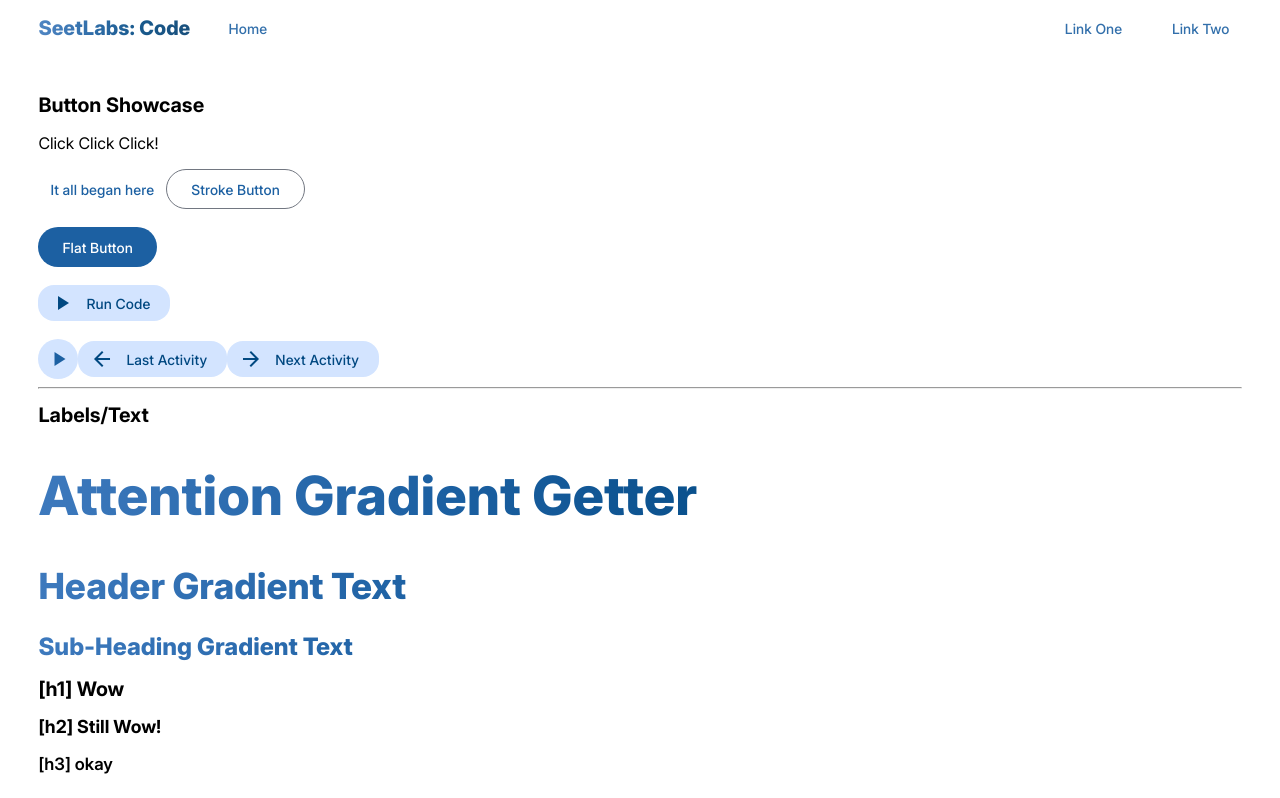
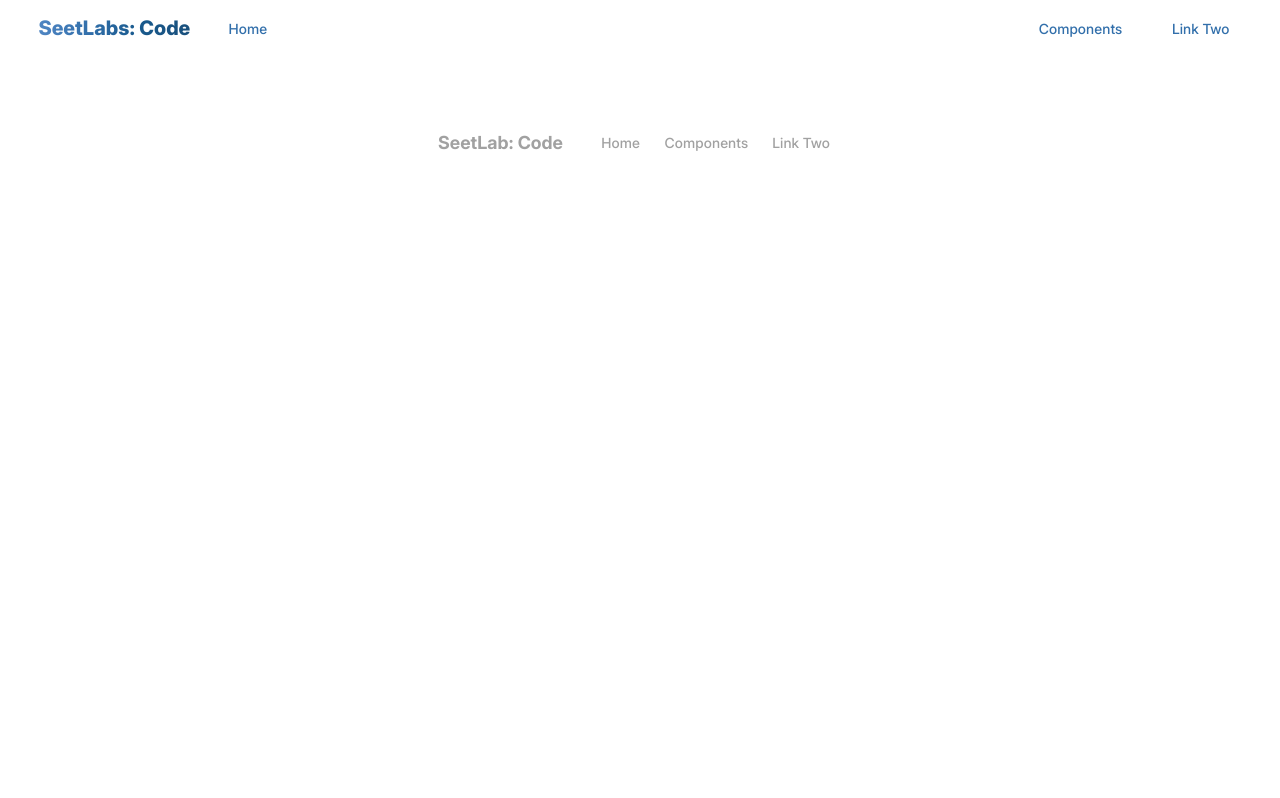
Before and after one commit to stevenlagoy/CS360-Seet-Labs, an Angular app in the folder seetLabs/: page / in a window 1280 px wide. Shown: the top 798 px of the page. Built offline with nearby package versions, Linux system fonts and the light colour scheme.

Commit message:
initial router configuration

```diff
--- a/seetLabs/src/app/app.component.scss
+++ b/seetLabs/src/app/app.component.scss
@@ -1,34 +1,7 @@
-
 @use '@angular/material' as mat;
 
-body {
-    margin: 0;
-}
-
-.main-content {
+.main-container {
     padding-top: 10vh !important;
     padding-left: 3vw;
     padding-right: 3vw;
 }
-// #root {
-//     margin: 0.5% 0.5% 0.5% 0.5%;
-//     display: flex;
-//     justify-content: left;
-// }
-
-#icon-button {
-    background-color: #d3e4ff;
-}
-
-.progress-bar-value {
-    @include mat.progress-bar-overrides((
-        active-indicator-height: 0.7vh,
-        track-height: 0.7vh
-    ));
-}
-
-.test {
-    width: 20vw;
-    border: 0.5px solid gainsboro;
-    // height: 8vh;
-}
--- a/seetLabs/src/app/app.component.ts
+++ b/seetLabs/src/app/app.component.ts
@@ -1,37 +1,19 @@
-import { Component, ViewEncapsulation } from '@angular/core';
-import {MatButtonModule} from '@angular/material/button';
-import { MatIcon, MatIconModule } from '@angular/material/icon';
-import { GradientHeaderComponent } from './components/gradient-header/gradient-header.component';
-import { QuizCardComponent } from './components/quiz-card/quiz-card.component';
-import { MatProgressBar } from '@angular/material/progress-bar';
-import {MatProgressSpinnerModule} from '@angular/material/progress-spinner';
-import { ProgressBarComponent } from './components/progress-bar/progress-bar.component';
-import {MatFormFieldModule} from '@angular/material/form-field';
-import { MatInputModule } from '@angular/material/input';
-import { TextAreaComponent } from './components/text-area/text-area.component';
-import { InputFieldComponent } from './components/input-field/input-field.component';
+import { Component} from '@angular/core';
 import { HeaderComponent } from './components/header/header.component';
 import { FooterComponent } from './components/footer/footer.component';
+import { RouterOutlet } from '@angular/router';
 
 @Component({
   selector: 'app-root',
-  imports: [MatButtonModule,
-    MatIcon,
-    MatIconModule,
-    GradientHeaderComponent,
-    QuizCardComponent,
-    MatProgressBar,
-    MatProgressSpinnerModule,
-    ProgressBarComponent,
-    MatFormFieldModule,
-    MatInputModule,
-    InputFieldComponent,
-    TextAreaComponent,
-    HeaderComponent,
-    FooterComponent
-  ],
-  templateUrl: './app.component.html',
+  imports: [HeaderComponent, FooterComponent, RouterOutlet],
   styleUrl: './app.component.scss',
+  template: `
+    <app-header />
+    <main class="main-container">
+      <router-outlet />
+    </main>
+    <app-footer>
+  `,
   // encapsulation: ViewEncapsulation.None
 })
 export class AppComponent {
--- a/seetLabs/src/app/app.routes.ts
+++ b/seetLabs/src/app/app.routes.ts
@@ -1,3 +1,22 @@
 import { Routes } from '@angular/router';
 
-export const routes: Routes = [];
+export const routes: Routes = [{
+        path: 'components',
+        pathMatch: 'full',
+        loadComponent: () => {
+            return import('./pages/components/components.component').then(
+                module => module.ComponentsComponent
+            )
+        },
+    },
+    // {
+    //     // path: '',
+    //     // pathMatch: 'full',
+    //     // loadComponent: () => {
+    //     //     return import('./components/quiz-card/quiz-card.component').then(
+    //     //         module => module.QuizCardComponent
+    //     //     )
+    //     // },
+    // }
+
+];
--- a/seetLabs/src/app/components/footer/footer.component.html
+++ b/seetLabs/src/app/components/footer/footer.component.html
@@ -2,7 +2,7 @@
     <div class="footer">
         <h1>SeetLab: Code</h1>
         <a mat-button href="#">Home</a>
-        <a mat-button href="#">Link One</a>
+        <a mat-button href="/components">Components</a>
         <a mat-button href="#">Link Two</a>
     </div>
 </div>
--- a/seetLabs/src/app/components/header/header.component.html
+++ b/seetLabs/src/app/components/header/header.component.html
@@ -5,7 +5,7 @@
             <a mat-button href="/">Home</a>
         </div>
         <div class="right-side">
-            <a mat-button href="#">Link One</a>
+            <a mat-button href="/components">Components</a>
             <a mat-button href="https://www.google.com/">Link Two</a>
         </div>
     </div>
--- a/seetLabs/src/app/app.component.html
+++ b/seetLabs/src/app/pages/components/components.component.html
@@ -2,7 +2,6 @@
     <link href="https://fonts.googleapis.com/icon?family=Material+Icons" rel="stylesheet"/>
 </head>
 
-<app-header></app-header>
 
 <div class="main-content">
     <h1>Button Showcase</h1>
@@ -86,5 +85,3 @@
     <p>Text Area w/ Icon w/ custom size</p>
     <text-area label="label" width="20vw" key="delete" placeholder="placeholder"></text-area>
 </div>
-
-<app-footer></app-footer>
--- /dev/null
+++ b/seetLabs/src/app/pages/components/components.component.scss
@@ -0,0 +1,25 @@
+
+@use '@angular/material' as mat;
+
+// #root {
+//     margin: 0.5% 0.5% 0.5% 0.5%;
+//     display: flex;
+//     justify-content: left;
+// }
+
+#icon-button {
+    background-color: #d3e4ff;
+}
+
+.progress-bar-value {
+    @include mat.progress-bar-overrides((
+        active-indicator-height: 0.7vh,
+        track-height: 0.7vh
+    ));
+}
+
+.test {
+    width: 20vw;
+    border: 0.5px solid gainsboro;
+    // height: 8vh;
+}
```
Also changed, not shown: seetLabs/src/app/pages/components/components.component.ts (added, +34 -0 lines), 1 other file (tests, documents, lock files or other folders).
